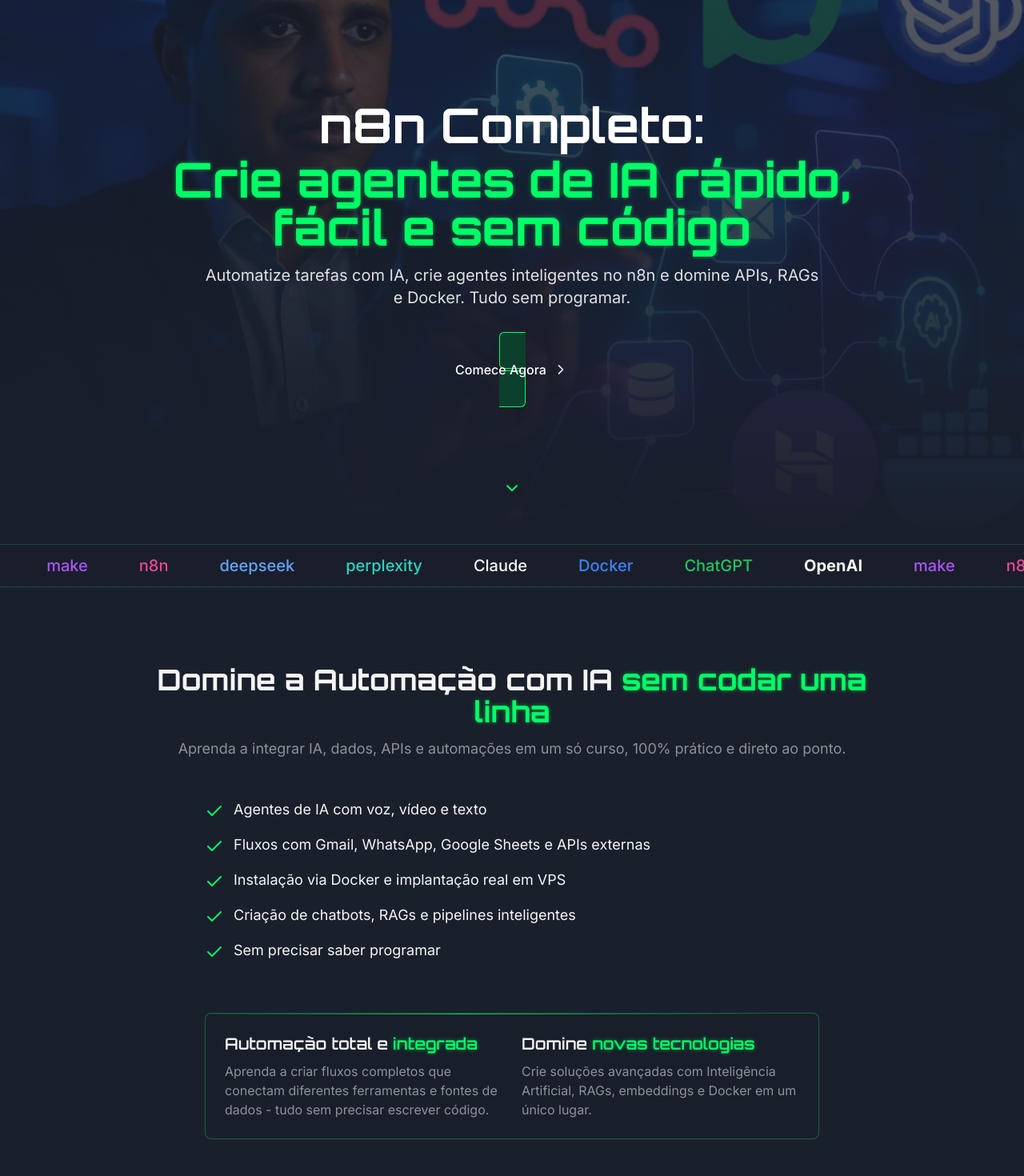
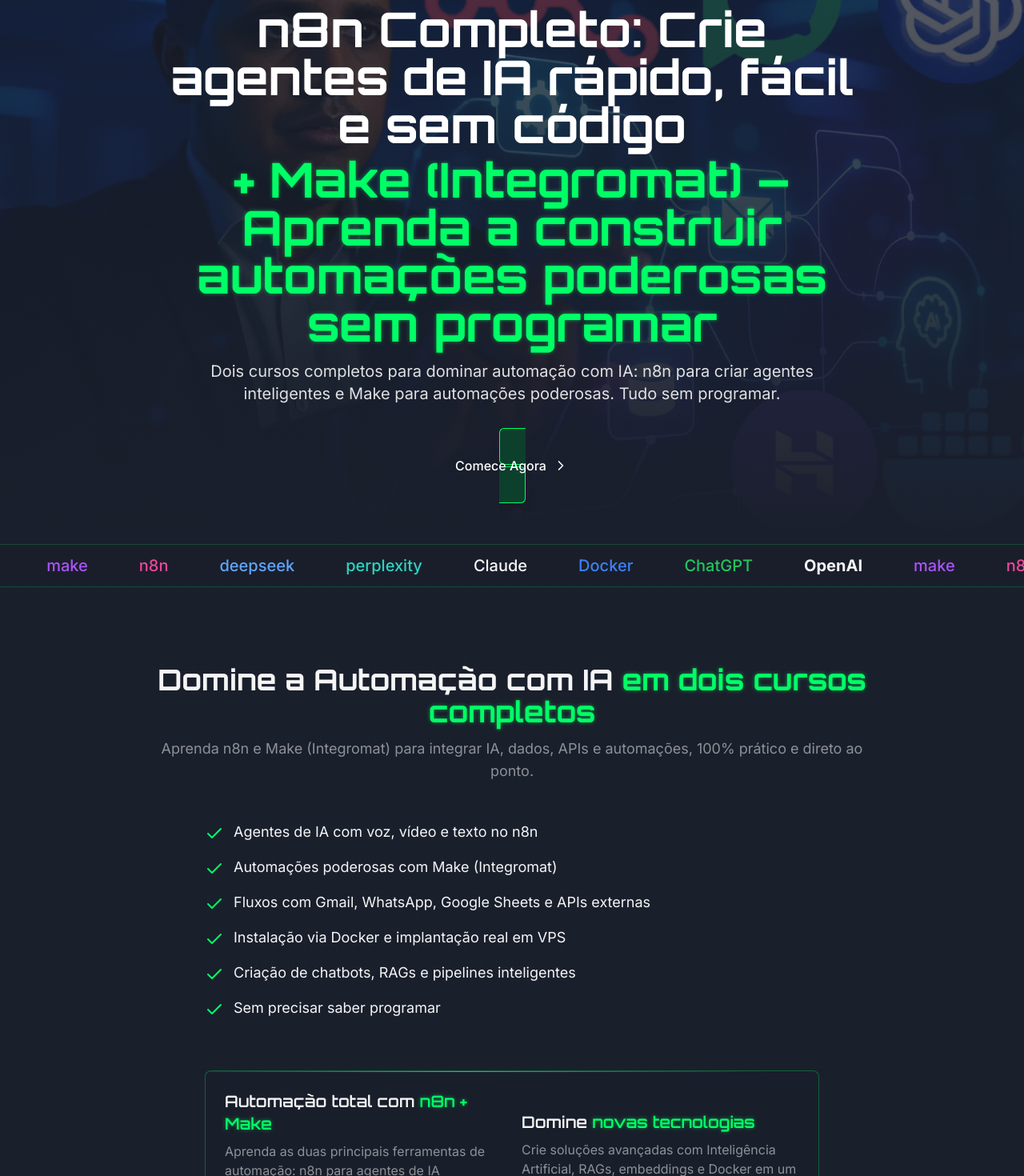
Before and after one commit to Iadonai/ai-automation-flow-master, a React (Vite) app: page / in a window 1280 px wide. Shown: the part 120-1590 px from the top of the page at 80% size. Built offline with nearby package versions, Linux system fonts and the light colour scheme.

Commit message:
Add course descriptions
Added descriptions for the "n8n Completo" and "Make (Integromat)" courses.

```diff
--- a/index.html
+++ b/index.html
@@ -4,12 +4,12 @@
   <head>
     <meta charset="UTF-8" />
     <meta name="viewport" content="width=device-width, initial-scale=1.0" />
-    <title>n8n Completo: Crie agentes de IA sem código | Rafael Borges</title>
-    <meta name="description" content="Curso completo de automação com IA usando n8n, Make e Inteligência de Mercado, sem programar. Por Rafael Borges." />
+    <title>n8n Completo + Make: Crie agentes de IA e automações sem código | Rafael Borges</title>
+    <meta name="description" content="Dois cursos completos: n8n para agentes de IA e Make (Integromat) para automações poderosas. Sem programar. Por Rafael Borges." />
     <meta name="author" content="Rafael Borges" />
 
-    <meta property="og:title" content="n8n Completo: Crie agentes de IA sem código | Rafael Borges" />
-    <meta property="og:description" content="Curso completo de automação com IA usando n8n, Make e Inteligência de Mercado, sem programar." />
+    <meta property="og:title" content="n8n Completo + Make: Crie agentes de IA e automações sem código | Rafael Borges" />
+    <meta property="og:description" content="Dois cursos completos: n8n para agentes de IA e Make (Integromat) para automações poderosas. Sem programar." />
     <meta property="og:type" content="website" />
     <meta property="og:image" content="https://lovable.dev/opengraph-image-p98pqg.png" />
 
--- a/src/components/CourseBenefits.tsx
+++ b/src/components/CourseBenefits.tsx
@@ -4,7 +4,8 @@ import { Check } from 'lucide-react';
 
 const CourseBenefits = () => {
   const benefits = [
-    "Agentes de IA com voz, vídeo e texto",
+    "Agentes de IA com voz, vídeo e texto no n8n",
+    "Automações poderosas com Make (Integromat)",
     "Fluxos com Gmail, WhatsApp, Google Sheets e APIs externas",
     "Instalação via Docker e implantação real em VPS",
     "Criação de chatbots, RAGs e pipelines inteligentes",
@@ -15,9 +16,9 @@ const CourseBenefits = () => {
     <section id="benefits" className="section grid-bg bg-cyber-dark">
       <div className="container-custom">
         <div className="text-center max-w-4xl mx-auto">
-          <h2 className="text-3xl md:text-4xl font-bold mb-3">Domine a Automação com IA <span className="glow-text">sem codar uma linha</span></h2>
+          <h2 className="text-3xl md:text-4xl font-bold mb-3">Domine a Automação com IA <span className="glow-text">em dois cursos completos</span></h2>
           <p className="text-lg text-cyber-gray mb-12">
-            Aprenda a integrar IA, dados, APIs e automações em um só curso, 100% prático e direto ao ponto.
+            Aprenda n8n e Make (Integromat) para integrar IA, dados, APIs e automações, 100% prático e direto ao ponto.
           </p>
         </div>
 
@@ -33,9 +34,9 @@ const CourseBenefits = () => {
         <div className="mt-16 max-w-3xl mx-auto bg-cyber-dark/80 p-6 rounded-lg cyber-border">
           <div className="flex flex-col md:flex-row items-center justify-between gap-6">
             <div className="flex-1">
-              <h3 className="text-xl font-semibold mb-2">Automação total e <span className="glow-text">integrada</span></h3>
+              <h3 className="text-xl font-semibold mb-2">Automação total com <span className="glow-text">n8n + Make</span></h3>
               <p className="text-cyber-gray">
-                Aprenda a criar fluxos completos que conectam diferentes ferramentas e fontes de dados - tudo sem precisar escrever código.
+                Aprenda as duas principais ferramentas de automação: n8n para agentes de IA avançados e Make para automações visuais poderosas.
               </p>
             </div>
             <div className="flex-1">
--- a/src/components/CourseFooter.tsx
+++ b/src/components/CourseFooter.tsx
@@ -8,10 +8,10 @@ const CourseFooter = () => {
       <div className="container-custom">
         <div className="text-center max-w-4xl mx-auto mb-12 px-4">
           <h2 className="text-3xl md:text-4xl font-bold mb-4">
-            Pronto para dominar a automação com IA <span className="glow-text">sem programar?</span>
+            Pronto para dominar <span className="glow-text">n8n + Make</span> sem programar?
           </h2>
           <p className="text-lg text-cyber-gray mb-6">
-            Construa agentes de IA, automatize fluxos reais e liberte seu tempo com tecnologia prática.
+            Dois cursos completos: construa agentes de IA com n8n e crie automações poderosas com Make. Liberte seu tempo com tecnologia prática.
           </p>
 
           {/* Pricing Box */}
@@ -21,7 +21,7 @@ const CourseFooter = () => {
               Lançamento
             </div>
 
-            <h3 className="text-2xl font-bold mb-2">Curso Completo n8n</h3>
+            <h3 className="text-2xl font-bold mb-2">n8n Completo + Make</h3>
 
             <div className="flex items-center justify-center gap-3 mb-4">
               <span className="text-cyber-gray line-through text-lg">R$297</span>
@@ -56,7 +56,7 @@ const CourseFooter = () => {
 
         <div className="max-w-4xl mx-auto mt-16 pt-8 border-t border-cyber-bright-green/20 text-center">
           <p className="text-cyber-gray text-sm">
-            &copy; {new Date().getFullYear()} n8n Completo - Rafael Borges - Todos os direitos reservados
+            &copy; {new Date().getFullYear()} n8n Completo + Make - Rafael Borges - Todos os direitos reservados
           </p>
         </div>
       </div>
--- a/src/components/CourseHero.tsx
+++ b/src/components/CourseHero.tsx
@@ -12,7 +12,7 @@ const CourseHero: React.FC<CourseHeroProps> = ({ mainImage }) => {
       <div className="absolute inset-0 z-0">
         <img
           src={mainImage}
-          alt="Curso n8n Completo"
+          alt="Cursos n8n Completo + Make"
           className="w-full h-full object-cover"
         />
         <div className="absolute inset-0 hero-gradient"></div>
@@ -21,12 +21,12 @@ const CourseHero: React.FC<CourseHeroProps> = ({ mainImage }) => {
       <div className="container-custom relative z-10 mt-16">
         <div className="max-w-4xl mx-auto text-center">
           <h1 className="text-4xl md:text-5xl lg:text-6xl font-bold mb-4 text-white">
-            <span className="block">n8n Completo:</span>
-            <span className="block glow-text mt-2">Crie agentes de IA rápido, fácil e sem código</span>
+            <span className="block">n8n Completo: Crie agentes de IA rápido, fácil e sem código</span>
+            <span className="block glow-text mt-2">+ Make (Integromat) – Aprenda a construir automações poderosas sem programar</span>
           </h1>
 
           <p className="text-lg md:text-xl text-cyber-light/90 mb-8 max-w-3xl mx-auto">
-            Automatize tarefas com IA, crie agentes inteligentes no n8n e domine APIs, RAGs e Docker. Tudo sem programar.
+            Dois cursos completos para dominar automação com IA: n8n para criar agentes inteligentes e Make para automações poderosas. Tudo sem programar.
           </p>
 
           <div className="mt-10">
```
